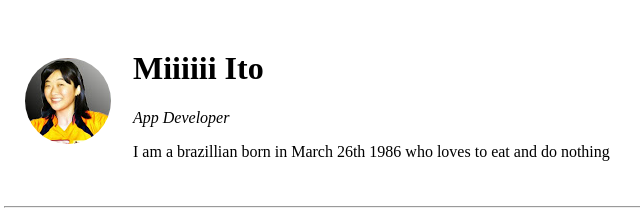
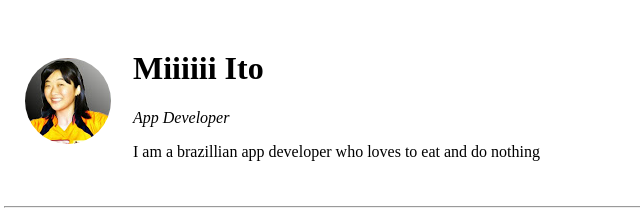
Before and after one commit to Miiiiii7/cv, a plain HTML site: page index.html in a window 1280 px wide. Shown: the top 224 px of the page, 4-644 px from the left. Drawn offline with Linux system fonts and the light colour scheme.

Commit message:
change cv info

```diff
--- a/index.html
+++ b/index.html
@@ -15,7 +15,7 @@
         <td>
           <h1>Miiiiii Ito</h1>
           <p><em> App Developer</em></p>
-          <p>I am a brazillian born in March 26th 1986 who loves to eat and do nothing</p>
+          <p>I am a brazillian app developer who loves to eat and do nothing</p>
         </td>
       </tr>
     </table>
```
